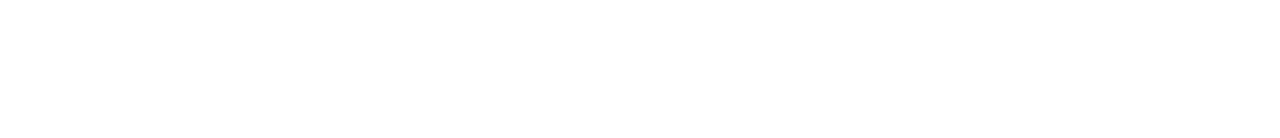
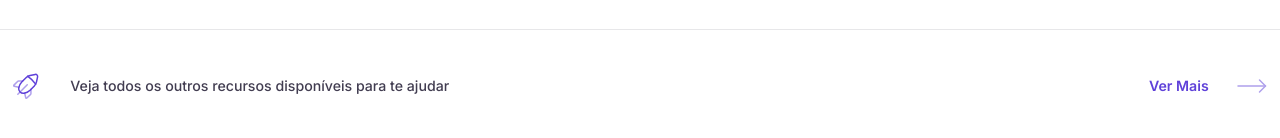
Before and after one commit to matheusleite01/Ensinio, a Next.js app: page / in a window 1280 px wide. Shown: the part 1143-1281 px from the top of the page. Before the commit the page ends 1172 px from the top, so only its background shows below. Built offline with nearby package versions, Linux system fonts and the light colour scheme; no server answers.

Commit message:
feat: Adds footer component
In this commit, the footer component was implemented, where it will be rendered in the project body

```diff
--- a/src/app/layout.tsx
+++ b/src/app/layout.tsx
@@ -6,6 +6,8 @@ import GlobalStyles from "@/styles/global";
 import Header from "@/components/Header";
 import { Provider } from "react-redux";
 import store from "@/redux/configureStore";
+import Footer from "@/components/Footer";
+import Skeleton from "@/components/Skeleton";
 
 export default function RootLayout({
   children,
@@ -21,6 +23,7 @@ export default function RootLayout({
               <GlobalStyles />
               <Header />
               <main>{children}</main>
+              <Footer/>
             </Provider>
           </StyledComponentsRegistry>
         </ThemeProvider>
--- /dev/null
+++ b/src/components/Footer/index.tsx
@@ -0,0 +1,19 @@
+import RocketIcon from "../../../public/assets/icons/Rocket-icon";
+import ArrowIcon from "../../../public/assets/icons/Arrow-icon";
+import * as S from "./styled";
+
+const Footer = () => {
+  return (
+    <S.Container>
+      <S.Rocket>
+        <RocketIcon />
+        Veja todos os outros recursos disponíveis para te ajudar{" "}
+      </S.Rocket>
+      <S.SeeMore>
+        Ver Mais <ArrowIcon />
+      </S.SeeMore>
+    </S.Container>
+  );
+};
+
+export default Footer;
--- /dev/null
+++ b/src/components/Footer/styled.ts
@@ -0,0 +1,37 @@
+import styled from "styled-components";
+import { theme } from "@/styles/theme";
+
+
+
+export const Container = styled.footer`
+  max-width: 1440px;
+  margin: 0 auto;
+  display: flex;
+  flex-wrap: wrap;
+  justify-content: space-between;
+  align-items: center;
+  gap: 3rem;
+  padding: 40px 10px 110px 10px;
+  border-top: 1px solid #e7e7e9;
+`;
+
+export const Rocket = styled.p`
+  display: flex;
+  align-items: center;
+  gap: ${theme.spacings.xsmall};
+  font-size: ${theme.font.size.small};
+  font-weight: ${theme.font.medium};
+  color: ${theme.colors.grey};
+  line-height: 150%;
+`;
+
+export const SeeMore = styled(Rocket)`
+  color: ${theme.colors.purple};
+  font-weight: ${theme.font.bold};
+  cursor: pointer;
+  transition: all .2s;
+
+  &:hover{
+    transform: translateX(5px);
+  }
+`;
--- a/src/styles/global.ts
+++ b/src/styles/global.ts
@@ -38,6 +38,19 @@ body {
   margin: 0 auto;
 }
 
+::-webkit-scrollbar {
+  width: 12px;
+}
+
+::-webkit-scrollbar-track {
+  background: white;
+}
+
+::-webkit-scrollbar-thumb {
+  background: #16d4d9;
+}
+
+
 @media screen and (max-width:1400px){
   html {
   font-size: 88.5%;
```
